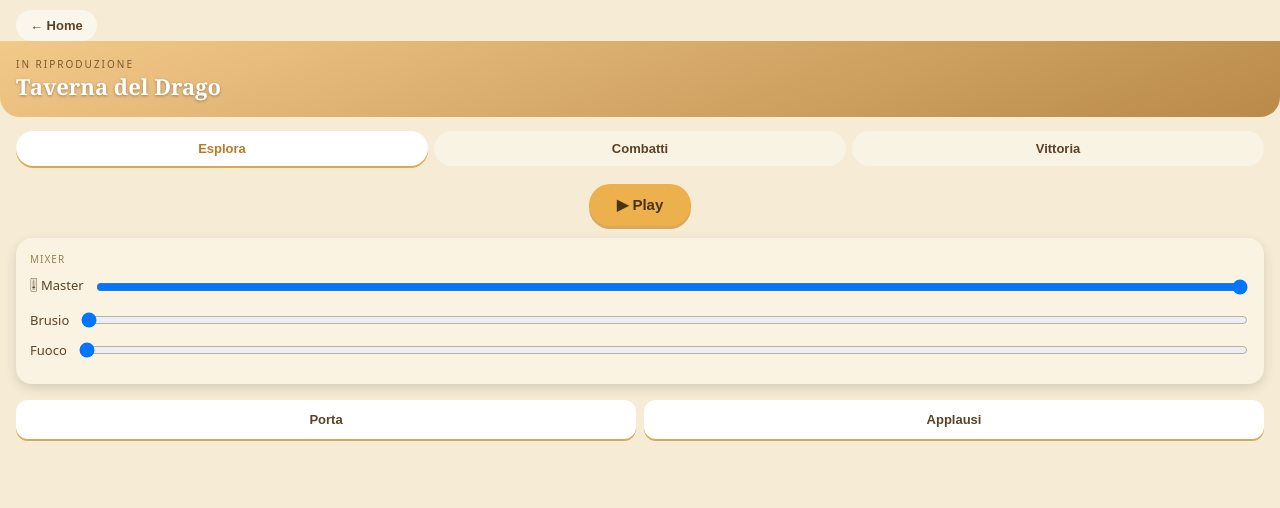
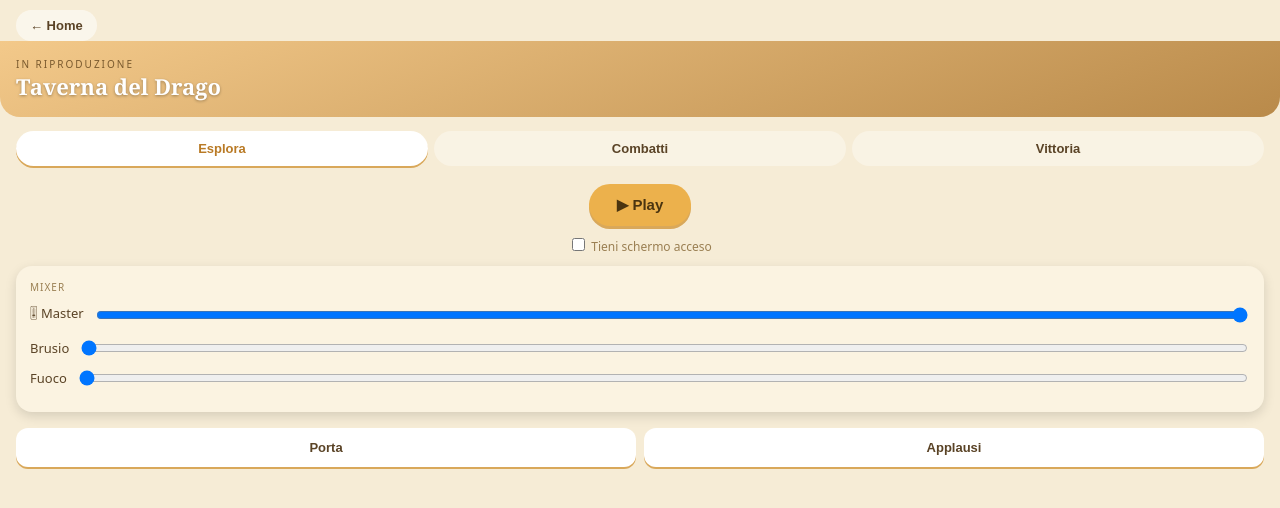
Before and after one commit to danielemocciapt-bot/bardo, a Svelte app: page / in a window 1280 px wide. Both pictures are taken after a click on the button "Taverna del Drago". Shown: the top 508 px of the page. Built offline with nearby package versions, Linux system fonts and the light colour scheme; no server answers.

Commit message:
feat: Wake Lock con toggle 'tieni schermo acceso'

```diff
--- a/src/components/GameScreen.svelte
+++ b/src/components/GameScreen.svelte
@@ -3,6 +3,7 @@
   import { AudioEngine } from '../lib/audio/AudioEngine.js';
   import { createMixer } from '../lib/stores/mixer.js';
   import { createMediaSession } from '../lib/audio/media-session.js';
+  import { createWakeLock } from '../lib/audio/wake-lock.js';
   import NowPlaying from './NowPlaying.svelte';
   import IntensityTabs from './IntensityTabs.svelte';
   import Mixer from './Mixer.svelte';
@@ -12,7 +13,8 @@
   export let onBack = () => {};
 
   const engine = new AudioEngine();
-  const mixer = createMixer(engine, { mediaSession: createMediaSession() });
+  const wake = createWakeLock();
+  const mixer = createMixer(engine, { mediaSession: createMediaSession(), wakeLock: wake });
 
   onMount(() => mixer.load(scene));
 </script>
@@ -34,5 +36,15 @@
   </button>
 </div>
 
+{#if wake.supported}
+  <div style="text-align:center;margin:-4px 0 10px;">
+    <label style="font-size:12px;color:var(--ink-soft);cursor:pointer;">
+      <input type="checkbox" checked={$mixer.keepAwake}
+             on:change={(e) => mixer.setKeepAwake(e.target.checked)} />
+      Tieni schermo acceso
+    </label>
+  </div>
+{/if}
+
 <Mixer {scene} state={$mixer} onMaster={(v) => mixer.setMaster(v)} onLayer={(id, v) => mixer.setLayerVolume(id, v)} />
 <OneShotBar {scene} onPlay={(id) => mixer.oneShot(id)} />
--- /dev/null
+++ b/src/lib/audio/wake-lock.js
@@ -0,0 +1,27 @@
+/**
+ * Wrapper feature-detected su navigator.wakeLock.
+ * @param {Navigator|Object} [nav]
+ */
+export function createWakeLock(nav = typeof navigator !== 'undefined' ? navigator : {}) {
+  const api = nav && nav.wakeLock ? nav.wakeLock : null;
+  const supported = !!api;
+  let sentinel = null;
+
+  async function enable() {
+    if (!api || sentinel) return;
+    try {
+      sentinel = await api.request('screen');
+      sentinel.addEventListener?.('release', () => { sentinel = null; });
+    } catch {
+      sentinel = null;
+    }
+  }
+
+  async function disable() {
+    if (!sentinel) return;
+    try { await sentinel.release(); } catch { /* ignore */ }
+    sentinel = null;
+  }
+
+  return { supported, enable, disable };
+}
--- a/src/lib/stores/mixer.js
+++ b/src/lib/stores/mixer.js
@@ -7,13 +7,15 @@ import { writable } from 'svelte/store';
  */
 export function createMixer(engine, deps = {}) {
   const mediaSession = deps.mediaSession ?? null;
+  const wakeLock = deps.wakeLock ?? null;
   const { subscribe, set, update } = writable({
     scene: null,
     playing: false,
     master: 1,
     intensity: 'explore',
     /** @type {Record<string, number>} layerId -> volume */
-    layers: {}
+    layers: {},
+    keepAwake: false
   });
 
   function load(scene) {
@@ -21,7 +23,7 @@ export function createMixer(engine, deps = {}) {
     _playing = false;
     const layers = {};
     for (const l of scene.ambient) layers[l.id] = 0;
-    set({ scene, playing: false, master: 1, intensity: 'explore', layers });
+    set({ scene, playing: false, master: 1, intensity: 'explore', layers, keepAwake: false });
     if (mediaSession) {
       mediaSession.setScene(scene);
       mediaSession.setHandlers({
@@ -41,6 +43,7 @@ export function createMixer(engine, deps = {}) {
       if (playing) engine.play(); else engine.pause();
       _playing = playing;
       mediaSession?.setPlaybackState(playing ? 'playing' : 'paused');
+      if (wakeLock) { (playing && s.keepAwake) ? wakeLock.enable() : wakeLock.disable(); }
       return { ...s, playing };
     });
   }
@@ -48,8 +51,16 @@ export function createMixer(engine, deps = {}) {
   function stop() {
     engine.stop();
     _playing = false;
+    wakeLock?.disable();
     mediaSession?.setPlaybackState('none');
     update((s) => ({ ...s, playing: false }));
+  }
+
+  function setKeepAwake(on) {
+    update((s) => {
+      if (wakeLock) { (on && s.playing) ? wakeLock.enable() : wakeLock.disable(); }
+      return { ...s, keepAwake: on };
+    });
   }
 
   function setMaster(v) {
@@ -71,5 +82,5 @@ export function createMixer(engine, deps = {}) {
     engine.playOneShot(id);
   }
 
-  return { subscribe, load, togglePlay, setMaster, setLayerVolume, setIntensity, oneShot, stop };
+  return { subscribe, load, togglePlay, setMaster, setLayerVolume, setIntensity, oneShot, stop, setKeepAwake };
 }
```
Also changed, not shown: 1 other file (tests, documents, lock files or other folders).
